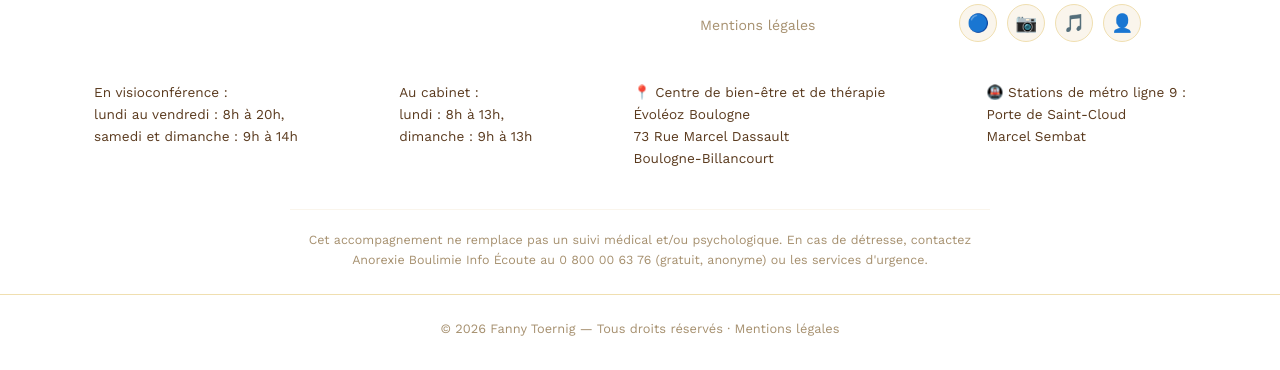
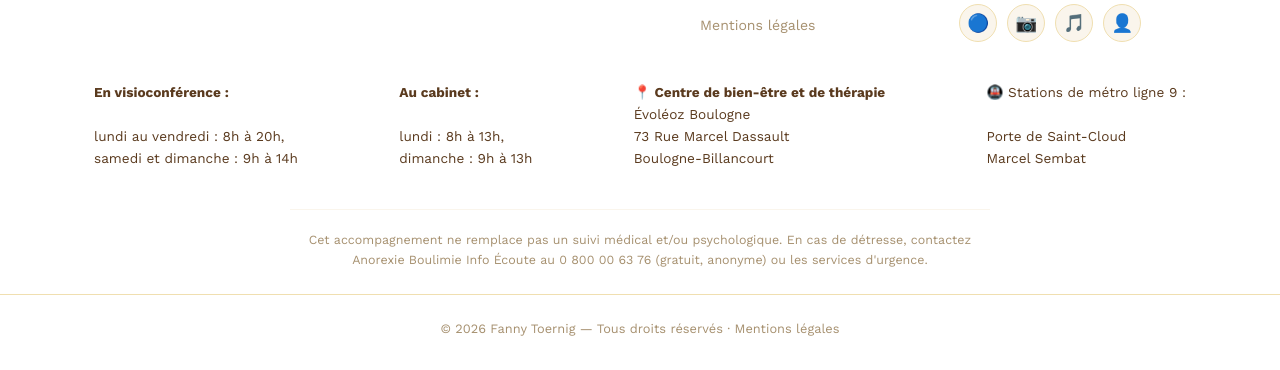
Before and after one commit to fanny-naturopathe/index.html, a plain HTML site: page index.html in a window 1280 px wide. Shown: the part 5751-6121 px from the top of the page. Drawn offline with nearby package versions, Linux system fonts and the light colour scheme.

Commit message:
Add files via upload

```diff
--- a/index.html
+++ b/index.html
@@ -692,10 +692,10 @@ footer { border-top: 2px solid var(--blush); }
       </div>
       </div>
     <div class="footer-info">
-      <p class="fi-visio">En visioconférence :<br>lundi au vendredi : 8h à 20h,<br>samedi et dimanche : 9h à 14h</p>
-      <p class="fi-cabinet">Au cabinet :<br>lundi : 8h à 13h,<br>dimanche : 9h à 13h</p>
-      <p class="fi-adresse"><a href="https://www.google.com/maps/search/?api=1&amp;query=%C3%89vol%C3%A9oz%20Boulogne%2C%2073%20Rue%20Marcel%20Dassault%2C%20Boulogne-Billancourt" target="_blank">📍 Centre de bien-être et de thérapie<br>Évoléoz Boulogne<br>73 Rue Marcel Dassault<br>Boulogne-Billancourt</a></p>
-      <p class="fi-metro">🚇 Stations de métro ligne 9 :<br>Porte de Saint-Cloud<br>Marcel Sembat</p>
+      <p class="fi-visio"><strong>En visioconférence :</strong><br><br>lundi au vendredi : 8h à 20h,<br>samedi et dimanche : 9h à 14h</p>
+      <p class="fi-cabinet"><strong>Au cabinet :</strong><br><br>lundi : 8h à 13h,<br>dimanche : 9h à 13h</p>
+      <p class="fi-adresse"><a href="https://www.google.com/maps/search/?api=1&amp;query=%C3%89vol%C3%A9oz%20Boulogne%2C%2073%20Rue%20Marcel%20Dassault%2C%20Boulogne-Billancourt" target="_blank"><strong>📍 Centre de bien-être et de thérapie</strong><br>Évoléoz Boulogne<br>73 Rue Marcel Dassault<br>Boulogne-Billancourt</a></p>
+      <p class="fi-metro">🚇 Stations de métro ligne 9 :<br><br>Porte de Saint-Cloud<br>Marcel Sembat</p>
     </div>
     </div>
     <p class="footer-disclaimer">Cet accompagnement ne remplace pas un suivi médical et/ou psychologique. En cas de détresse, contactez Anorexie Boulimie Info Écoute au 0 800 00 63 76 (gratuit, anonyme) ou les services d'urgence.</p>
```
